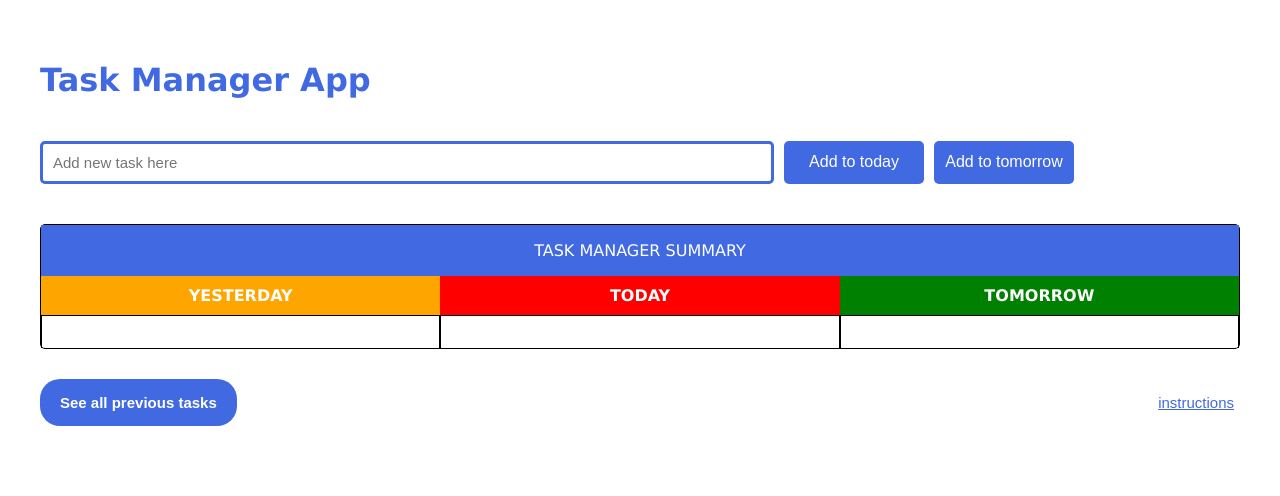
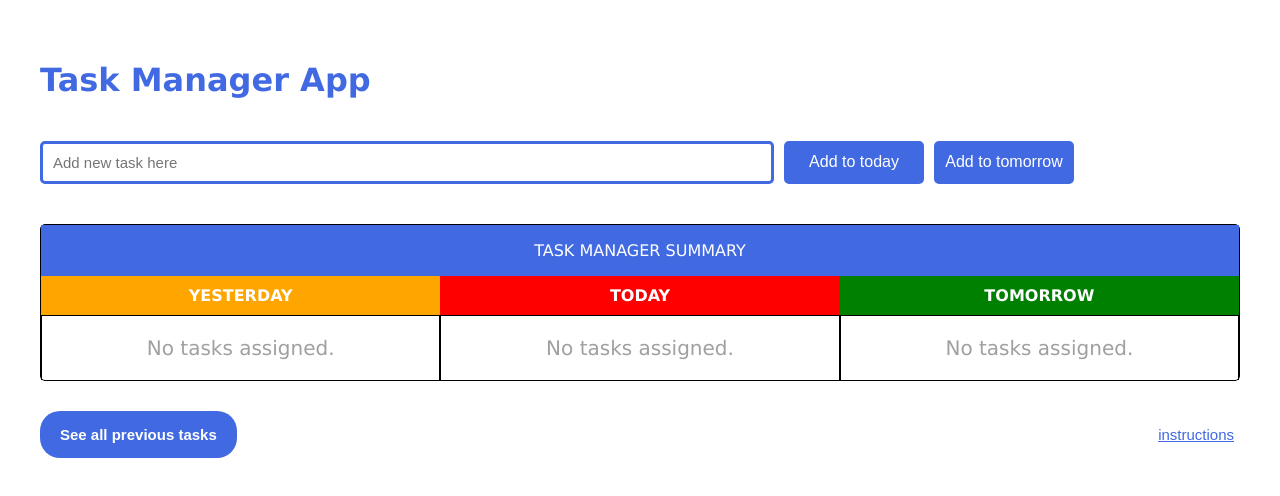
Before and after one commit to Nikolas0209/Task-Manager-App, a React (Vite) app: page / in a window 1280 px wide. Shown: the top 496 px of the page. Built offline with nearby package versions, Linux system fonts and the light colour scheme; no server answers.

Commit message:
Create and display message if no tasks are being assigned

```diff
--- /dev/null
+++ b/src/components/NoTasksAssigned.css
@@ -0,0 +1,10 @@
+.no-task-assigned-container{
+  display: flex;
+  justify-content: center;
+  align-items: center;
+}
+
+.no-task-assigned-text{
+  font-size: 20px;
+  color: rgb(161, 159, 159);
+}
--- /dev/null
+++ b/src/components/NoTasksAssigned.tsx
@@ -0,0 +1,13 @@
+import './NoTasksAssigned.css';
+
+function NoTasksAssigned(){
+  return(
+    <div className="no-task-assigned-container">
+      <p className="no-task-assigned-text">
+        No tasks assigned.
+      </p>
+    </div>
+  )
+}
+
+export default NoTasksAssigned;
--- a/src/pages/HomePage.tsx
+++ b/src/pages/HomePage.tsx
@@ -7,6 +7,7 @@ import TomorrowsTaskList from './TomorrowsTaskList';
 import YesterdaysTaskList from './YesterdaysTaskList';
 import TaskManagerInstructions from '../components/TaskManagerInstructions';
 import TaskInput from '../components/TaskInput';
+import NoTasksAssigned from '../components/NoTasksAssigned';
 
 export type Task = {
   createdAt: Date,
@@ -112,6 +113,7 @@ function HomePage(){
         </div>
 
         <div className="task-manager-card">
+          {tasksYesterday.length === 0 ? <NoTasksAssigned /> : (
             <ul className="todo-list">
               {tasksYesterday.map(task => {
                 const isOpen = taskDetails === task.localId;
@@ -125,9 +127,12 @@ function HomePage(){
                )
               })}
             </ul>
+           )
+          }
         </div>
 
         <div className="task-manager-card">
+          {tasks.length === 0 ? <NoTasksAssigned /> : (
             <ul className="todo-list">
               {tasks.map(task => {
                  const isOpen = taskDetails === task.localId;
@@ -143,9 +148,12 @@ function HomePage(){
                })
               }
             </ul>
+            )
+          }
         </div>
 
         <div className="task-manager-card">
+          {tasksTomorrow.length === 0 ? <NoTasksAssigned /> : (
             <ul className="todo-list">
              {tasksTomorrow.map(task => {
                const isOpen = taskDetails === task.localId;
@@ -162,6 +170,8 @@ function HomePage(){
                })
               }
             </ul>
+           )
+          }
         </div>
 
       </div>
```
Lines whose indentation alone changed are shown as unchanged.
